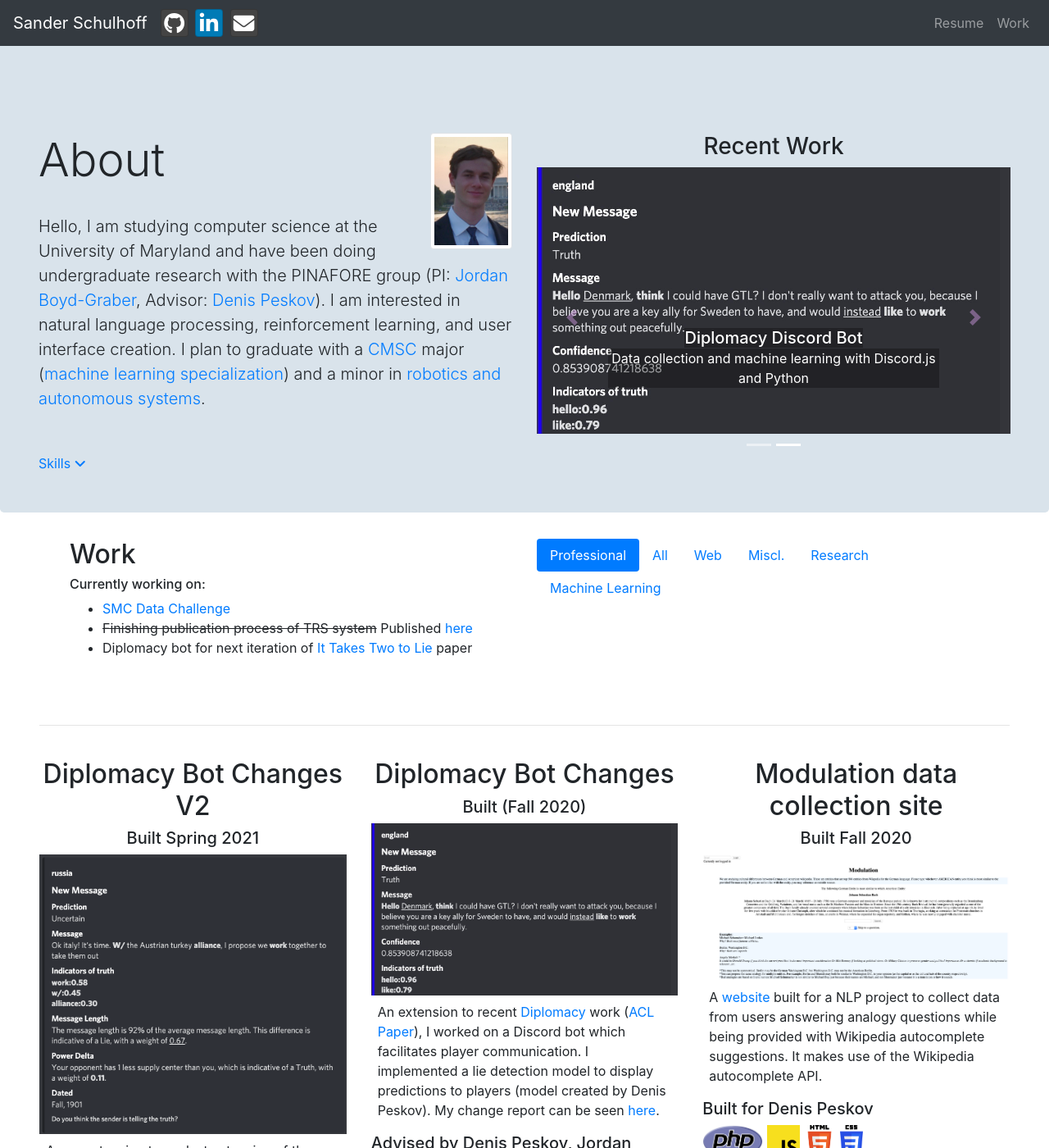
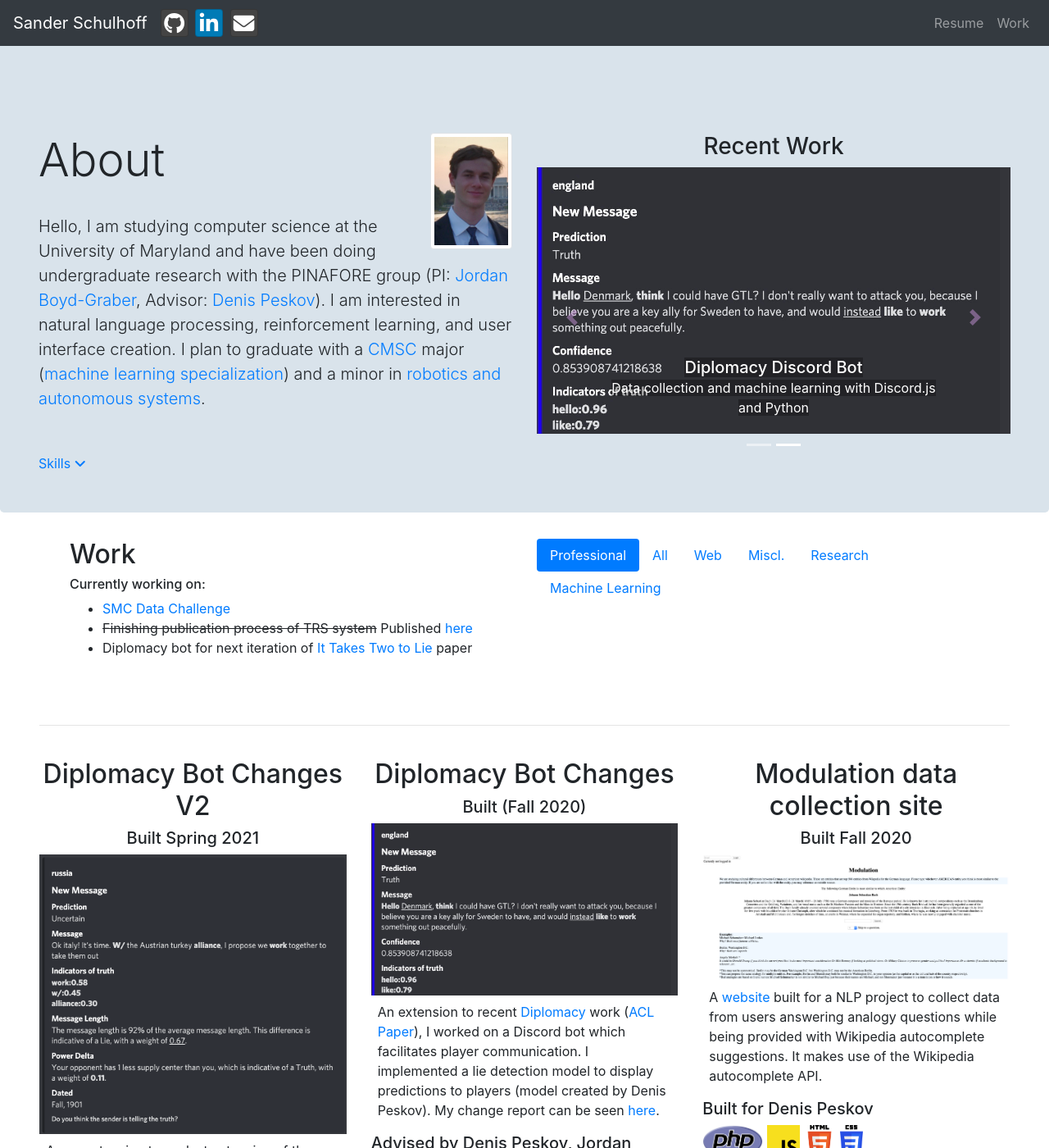
Before and after one commit to trigaten/trigaten.github.io, a Jekyll site: the page built from index.html, in a window 1280 px wide and 1400 px high. Shown: the whole window at 82% size. Built offline with Jekyll 4.4.1, drawn with Linux system fonts in a browser that asks for light colours; nearby versions of some CDN libraries.

Commit message:
carousel desc sm

```diff
--- a/index.html
+++ b/index.html
@@ -57,26 +57,24 @@
                         <!-- <li data-target="#carousel" data-slide-to="2"></li> -->
                         <!-- <li data-target="#carouselExampleIndicators" data-slide-to="2"></li> -->
                     </ol>
+                    <style>
+                        .carousel-caption{
+                            margin-bottom: 0px;
+                            padding-bottom:0px
+                        }
+                    </style>
                     <div class="carousel-inner">
                         <div class="carousel-item active">
                             <div class="">
                                 <a href="https://teacherrecsystem.tech"><img class="img-fluid" src="assets/media/TRS-GS.png" alt=""></a>
-                                <div class="carousel-caption d-none d-md-block text-dark">
-                                    <h5 class="click-hide">Teacher Recommender System</h5>
-                                    <p class="click-hide">Data collection and processing via Google Workspace APIs</p>
-                                    <script>
-                                        // var monitor = setInterval(function () {
-                                        //     var elem = document.activeElement;
-                                        //     if (elem && elem.tagName == 'IFRAME') {
-                                        //         clearInterval(monitor);
-                                        //         hideCarouselItems();
-                                        //     }
-                                        // }, 100);
-                                    </script>
+                                <div class="carousel-caption d-md-block">
+                                    <h5 style="display:inline;background-color: rgba(0, 3, 3, 0.3);">Teacher Recommender System</h5>
+                                    <br>
+                                    <p style="display:inline;background-color: rgba(0, 3, 3, 0.3);">Data collection and processing via Google Workspace APIs</p>
                                 </div>
                             </div>
+                        </div>
 
-                        </div>
                         <!-- <div class="carousel-item">
                             <img class="img-fluid" src="assets/media/DRLMC.png" alt="">
                             <div class="carousel-caption d-none d-md-block">
@@ -86,18 +84,10 @@
                         </div> -->
                         <div class="carousel-item">
                            <a href="#projects"><img class="img-fluid" src="assets/media/Diplomacy.png" alt=""></a>
-                            <div class="carousel-caption d-none d-md-block" >
+                            <div class="carousel-caption d-md-block" >
                                 <h5 style="display:inline;background-color: rgba(0, 3, 3, 0.3);">Diplomacy Discord Bot</h5>
-                                <p style="background-color: rgba(0, 3, 3, 0.3);">Data collection and machine learning with Discord.js and Python</p>
-                                <script>
-                                    // var monitor = setInterval(function () {
-                                    //     var elem = document.activeElement;
-                                    //     if (elem && elem.tagName == 'IFRAME') {
-                                    //         clearInterval(monitor);
-                                    //         hideCarouselItems();
-                                    //     }
-                                    // }, 100);
-                                </script>
+                                <br>
+                                <p style="display:inline;background-color: rgba(0, 3, 3, 0.3);">Data collection and machine learning with Discord.js and Python</p>
                             </div>
                         </div>
                     </div>
```
